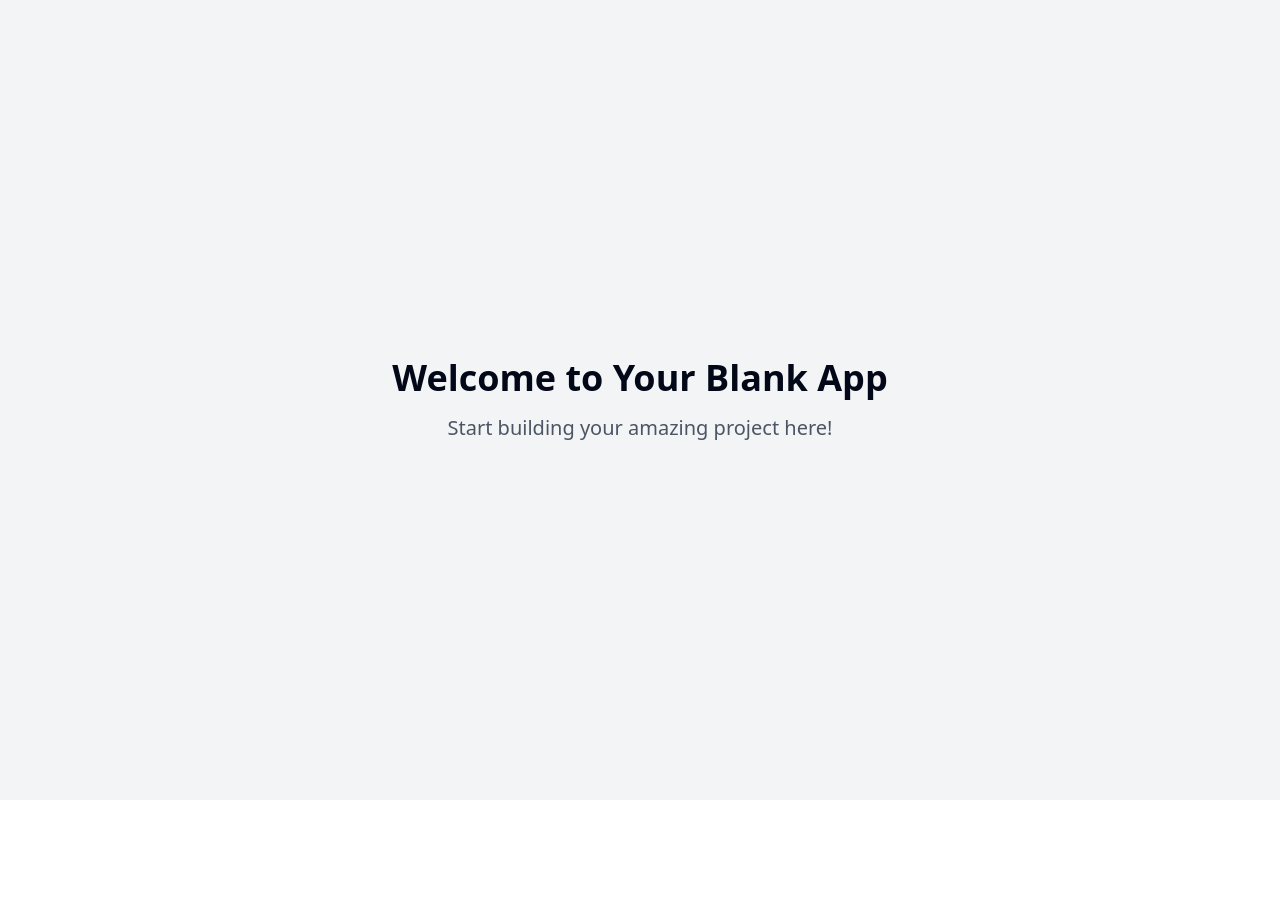
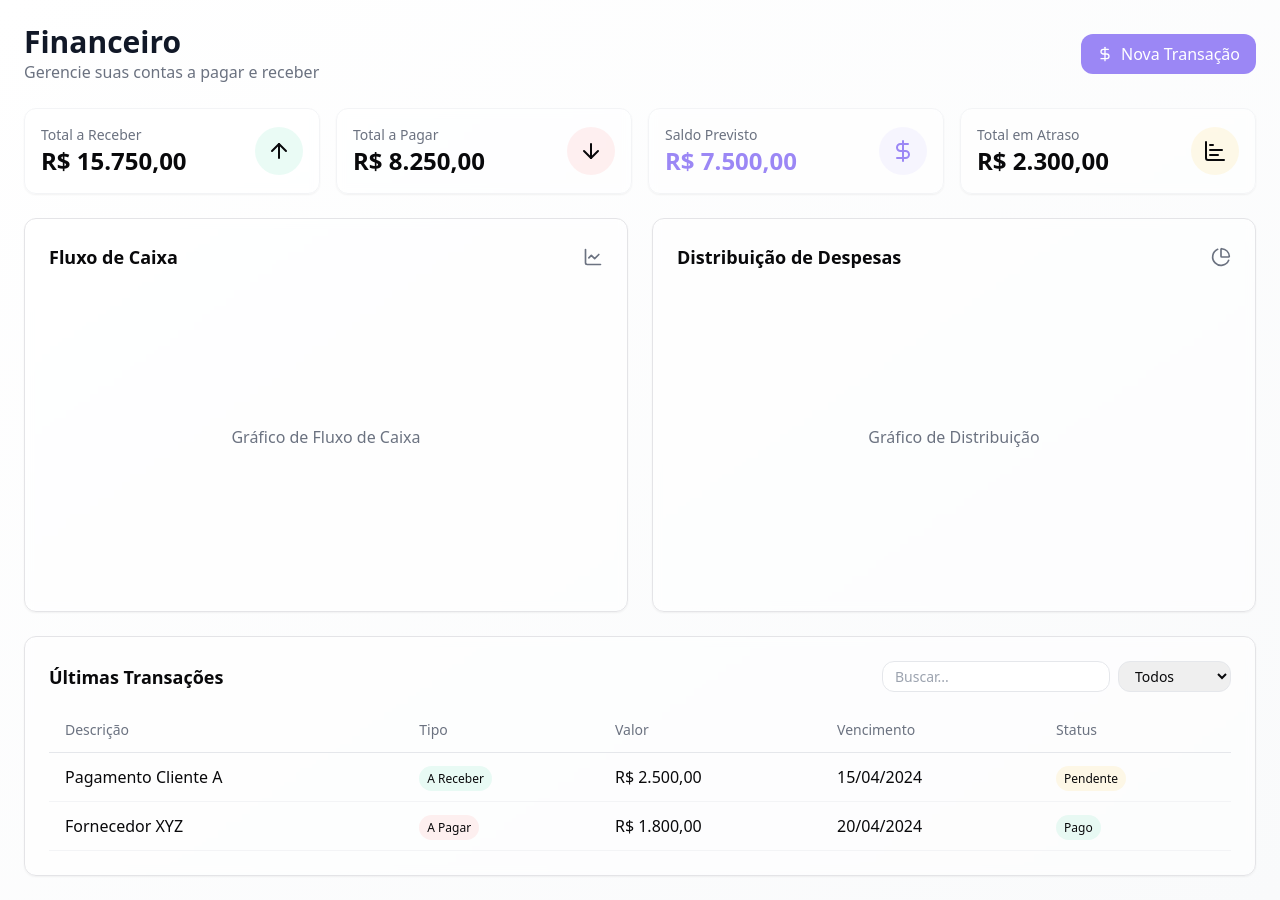
Before and after one commit to RaulPolitowski/dashboard-german-mobile, a React (Vite) app: page / in a window 1280 px wide. Before the commit the page ends 800 px from the top, so only its background shows below. Built offline with nearby package versions, Linux system fonts and the light colour scheme.

Commit message:
Implement accounts management screen
Implement a screen for managing accounts payable and receivable, allowing users to record and control their finances.

```diff
--- /dev/null
+++ b/src/components/Dashboard.tsx
@@ -0,0 +1,161 @@
+
+import { ArrowDown, ArrowUp, ChartBar, ChartLine, ChartPie, DollarSign } from "lucide-react";
+import { Card } from "./ui/card";
+
+const Dashboard = () => {
+  return (
+    <div className="p-6 space-y-6 animate-fade-in">
+      {/* Header */}
+      <div className="flex justify-between items-center">
+        <div>
+          <h1 className="text-3xl font-bold text-gray-900">Financeiro</h1>
+          <p className="text-gray-500">Gerencie suas contas a pagar e receber</p>
+        </div>
+        <button className="bg-primary hover:bg-primary-hover text-white px-4 py-2 rounded-lg flex items-center gap-2 transition-all">
+          <DollarSign className="w-4 h-4" />
+          Nova Transação
+        </button>
+      </div>
+
+      {/* Summary Cards */}
+      <div className="grid grid-cols-1 md:grid-cols-2 lg:grid-cols-4 gap-4">
+        <Card className="p-4 hover:shadow-lg transition-all cursor-pointer bg-white/50 backdrop-blur-sm border border-gray-100">
+          <div className="flex items-center justify-between">
+            <div>
+              <p className="text-sm text-gray-500">Total a Receber</p>
+              <p className="text-2xl font-bold text-success-DEFAULT">R$ 15.750,00</p>
+            </div>
+            <div className="bg-success-light/10 p-3 rounded-full">
+              <ArrowUp className="w-6 h-6 text-success-DEFAULT" />
+            </div>
+          </div>
+        </Card>
+
+        <Card className="p-4 hover:shadow-lg transition-all cursor-pointer bg-white/50 backdrop-blur-sm border border-gray-100">
+          <div className="flex items-center justify-between">
+            <div>
+              <p className="text-sm text-gray-500">Total a Pagar</p>
+              <p className="text-2xl font-bold text-danger-DEFAULT">R$ 8.250,00</p>
+            </div>
+            <div className="bg-danger-light/10 p-3 rounded-full">
+              <ArrowDown className="w-6 h-6 text-danger-DEFAULT" />
+            </div>
+          </div>
+        </Card>
+
+        <Card className="p-4 hover:shadow-lg transition-all cursor-pointer bg-white/50 backdrop-blur-sm border border-gray-100">
+          <div className="flex items-center justify-between">
+            <div>
+              <p className="text-sm text-gray-500">Saldo Previsto</p>
+              <p className="text-2xl font-bold text-primary">R$ 7.500,00</p>
+            </div>
+            <div className="bg-primary-light/10 p-3 rounded-full">
+              <DollarSign className="w-6 h-6 text-primary" />
+            </div>
+          </div>
+        </Card>
+
+        <Card className="p-4 hover:shadow-lg transition-all cursor-pointer bg-white/50 backdrop-blur-sm border border-gray-100">
+          <div className="flex items-center justify-between">
+            <div>
+              <p className="text-sm text-gray-500">Total em Atraso</p>
+              <p className="text-2xl font-bold text-warning-DEFAULT">R$ 2.300,00</p>
+            </div>
+            <div className="bg-warning-light/10 p-3 rounded-full">
+              <ChartBar className="w-6 h-6 text-warning-DEFAULT" />
+            </div>
+          </div>
+        </Card>
+      </div>
+
+      {/* Charts Section */}
+      <div className="grid grid-cols-1 lg:grid-cols-2 gap-6">
+        <Card className="p-6 bg-white/50 backdrop-blur-sm">
+          <div className="flex items-center justify-between mb-4">
+            <h3 className="text-lg font-semibold">Fluxo de Caixa</h3>
+            <ChartLine className="w-5 h-5 text-gray-500" />
+          </div>
+          <div className="h-[300px] flex items-center justify-center text-gray-500">
+            Gráfico de Fluxo de Caixa
+          </div>
+        </Card>
+
+        <Card className="p-6 bg-white/50 backdrop-blur-sm">
+          <div className="flex items-center justify-between mb-4">
+            <h3 className="text-lg font-semibold">Distribuição de Despesas</h3>
+            <ChartPie className="w-5 h-5 text-gray-500" />
+          </div>
+          <div className="h-[300px] flex items-center justify-center text-gray-500">
+            Gráfico de Distribuição
+          </div>
+        </Card>
+      </div>
+
+      {/* Transactions Table */}
+      <Card className="p-6 bg-white/50 backdrop-blur-sm">
+        <div className="flex items-center justify-between mb-4">
+          <h3 className="text-lg font-semibold">Últimas Transações</h3>
+          <div className="flex gap-2">
+            <input
+              type="search"
+              placeholder="Buscar..."
+              className="px-3 py-1 border border-gray-200 rounded-lg text-sm focus:outline-none focus:ring-2 focus:ring-primary/20"
+            />
+            <select className="px-3 py-1 border border-gray-200 rounded-lg text-sm focus:outline-none focus:ring-2 focus:ring-primary/20">
+              <option>Todos</option>
+              <option>A Pagar</option>
+              <option>A Receber</option>
+            </select>
+          </div>
+        </div>
+        <div className="overflow-x-auto">
+          <table className="w-full">
+            <thead>
+              <tr className="border-b border-gray-200">
+                <th className="text-left py-3 px-4 text-sm font-medium text-gray-500">Descrição</th>
+                <th className="text-left py-3 px-4 text-sm font-medium text-gray-500">Tipo</th>
+                <th className="text-left py-3 px-4 text-sm font-medium text-gray-500">Valor</th>
+                <th className="text-left py-3 px-4 text-sm font-medium text-gray-500">Vencimento</th>
+                <th className="text-left py-3 px-4 text-sm font-medium text-gray-500">Status</th>
+              </tr>
+            </thead>
+            <tbody>
+              <tr className="border-b border-gray-100 hover:bg-gray-50">
+                <td className="py-3 px-4">Pagamento Cliente A</td>
+                <td className="py-3 px-4">
+                  <span className="px-2 py-1 bg-success-light/10 text-success-DEFAULT rounded-full text-xs">
+                    A Receber
+                  </span>
+                </td>
+                <td className="py-3 px-4">R$ 2.500,00</td>
+                <td className="py-3 px-4">15/04/2024</td>
+                <td className="py-3 px-4">
+                  <span className="px-2 py-1 bg-warning-light/10 text-warning-DEFAULT rounded-full text-xs">
+                    Pendente
+                  </span>
+                </td>
+              </tr>
+              <tr className="border-b border-gray-100 hover:bg-gray-50">
+                <td className="py-3 px-4">Fornecedor XYZ</td>
+                <td className="py-3 px-4">
+                  <span className="px-2 py-1 bg-danger-light/10 text-danger-DEFAULT rounded-full text-xs">
+                    A Pagar
+                  </span>
+                </td>
+                <td className="py-3 px-4">R$ 1.800,00</td>
+                <td className="py-3 px-4">20/04/2024</td>
+                <td className="py-3 px-4">
+                  <span className="px-2 py-1 bg-success-light/10 text-success-DEFAULT rounded-full text-xs">
+                    Pago
+                  </span>
+                </td>
+              </tr>
+            </tbody>
+          </table>
+        </div>
+      </Card>
+    </div>
+  );
+};
+
+export default Dashboard;
--- a/src/index.css
+++ b/src/index.css
@@ -1,3 +1,4 @@
+
 @tailwind base;
 @tailwind components;
 @tailwind utilities;
@@ -5,88 +6,25 @@
 @layer base {
   :root {
     --background: 0 0% 100%;
-    --foreground: 222.2 84% 4.9%;
-
+    --foreground: 240 10% 3.9%;
     --card: 0 0% 100%;
-    --card-foreground: 222.2 84% 4.9%;
-
+    --card-foreground: 240 10% 3.9%;
     --popover: 0 0% 100%;
-    --popover-foreground: 222.2 84% 4.9%;
-
-    --primary: 222.2 47.4% 11.2%;
-    --primary-foreground: 210 40% 98%;
-
-    --secondary: 210 40% 96.1%;
-    --secondary-foreground: 222.2 47.4% 11.2%;
-
-    --muted: 210 40% 96.1%;
-    --muted-foreground: 215.4 16.3% 46.9%;
-
-    --accent: 210 40% 96.1%;
-    --accent-foreground: 222.2 47.4% 11.2%;
-
+    --popover-foreground: 240 10% 3.9%;
+    --primary: 142.1 76.2% 36.3%;
+    --primary-foreground: 355.7 100% 97.3%;
+    --secondary: 240 4.8% 95.9%;
+    --secondary-foreground: 240 5.9% 10%;
+    --muted: 240 4.8% 95.9%;
+    --muted-foreground: 240 3.8% 46.1%;
+    --accent: 240 4.8% 95.9%;
+    --accent-foreground: 240 5.9% 10%;
     --destructive: 0 84.2% 60.2%;
-    --destructive-foreground: 210 40% 98%;
-
-    --border: 214.3 31.8% 91.4%;
-    --input: 214.3 31.8% 91.4%;
-    --ring: 222.2 84% 4.9%;
-
-    --radius: 0.5rem;
-
-    --sidebar-background: 0 0% 98%;
-
-    --sidebar-foreground: 240 5.3% 26.1%;
-
-    --sidebar-primary: 240 5.9% 10%;
-
-    --sidebar-primary-foreground: 0 0% 98%;
-
-    --sidebar-accent: 240 4.8% 95.9%;
-
-    --sidebar-accent-foreground: 240 5.9% 10%;
-
-    --sidebar-border: 220 13% 91%;
-
-    --sidebar-ring: 217.2 91.2% 59.8%;
-  }
-
-  .dark {
-    --background: 222.2 84% 4.9%;
-    --foreground: 210 40% 98%;
-
-    --card: 222.2 84% 4.9%;
-    --card-foreground: 210 40% 98%;
-
-    --popover: 222.2 84% 4.9%;
-    --popover-foreground: 210 40% 98%;
-
-    --primary: 210 40% 98%;
-    --primary-foreground: 222.2 47.4% 11.2%;
-
-    --secondary: 217.2 32.6% 17.5%;
-    --secondary-foreground: 210 40% 98%;
-
-    --muted: 217.2 32.6% 17.5%;
-    --muted-foreground: 215 20.2% 65.1%;
-
-    --accent: 217.2 32.6% 17.5%;
-    --accent-foreground: 210 40% 98%;
-
-    --destructive: 0 62.8% 30.6%;
-    --destructive-foreground: 210 40% 98%;
-
-    --border: 217.2 32.6% 17.5%;
-    --input: 217.2 32.6% 17.5%;
-    --ring: 212.7 26.8% 83.9%;
-    --sidebar-background: 240 5.9% 10%;
-    --sidebar-foreground: 240 4.8% 95.9%;
-    --sidebar-primary: 224.3 76.3% 48%;
-    --sidebar-primary-foreground: 0 0% 100%;
-    --sidebar-accent: 240 3.7% 15.9%;
-    --sidebar-accent-foreground: 240 4.8% 95.9%;
-    --sidebar-border: 240 3.7% 15.9%;
-    --sidebar-ring: 217.2 91.2% 59.8%;
+    --destructive-foreground: 0 0% 98%;
+    --border: 240 5.9% 90%;
+    --input: 240 5.9% 90%;
+    --ring: 142.1 76.2% 36.3%;
+    --radius: 0.75rem;
   }
 }
 
@@ -94,8 +32,26 @@
   * {
     @apply border-border;
   }
-
   body {
-    @apply bg-background text-foreground;
+    @apply bg-background text-foreground antialiased;
   }
 }
+
+/* Custom Scrollbar */
+::-webkit-scrollbar {
+  width: 8px;
+  height: 8px;
+}
+
+::-webkit-scrollbar-track {
+  background: transparent;
+}
+
+::-webkit-scrollbar-thumb {
+  background: #d1d5db;
+  border-radius: 4px;
+}
+
+::-webkit-scrollbar-thumb:hover {
+  background: #9ca3af;
+}
--- a/src/pages/Index.tsx
+++ b/src/pages/Index.tsx
@@ -1,12 +1,10 @@
-// Update this page (the content is just a fallback if you fail to update the page)
+
+import Dashboard from "@/components/Dashboard";
 
 const Index = () => {
   return (
-    <div className="min-h-screen flex items-center justify-center bg-gray-100">
-      <div className="text-center">
-        <h1 className="text-4xl font-bold mb-4">Welcome to Your Blank App</h1>
-        <p className="text-xl text-gray-600">Start building your amazing project here!</p>
-      </div>
+    <div className="min-h-screen bg-gradient-to-br from-white to-gray-50">
+      <Dashboard />
     </div>
   );
 };
```
Also changed, not shown: tailwind.config.ts (+53 -58 lines).
